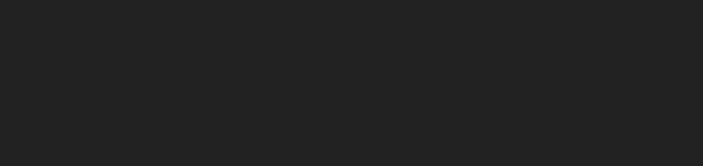
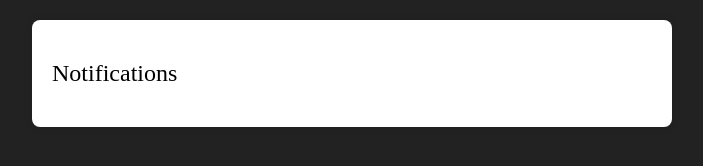
Before and after one commit to Par26ival/WMKS, a plain HTML site: page web/index.html in a window 1280 px wide. Shown: the whole page, without its empty margins (288-991 px from the left). Drawn offline with Linux system fonts and the light colour scheme.

Commit message:
fixed delay

```diff
--- a/web/index.css
+++ b/web/index.css
@@ -44,3 +44,19 @@ body {
         filter: none;
     }
 }
+
+.notification-container {
+    max-width: 600px;
+    margin: 20px auto;
+    background-color: #ffffff;
+    border-radius: 8px;
+    padding: 20px;
+    box-shadow: 0px 0px 10px rgba(0, 0, 0, 0.1);
+    display: none;
+    /* Initially hidden */
+}
+
+.notification-container.visible {
+    display: block;
+    /* Show the notification container */
+}
--- a/web/index.html
+++ b/web/index.html
@@ -12,6 +12,10 @@
     <div class="animation-container">
         <p id="animation-text">Hello, Kosio!</p>
     </div>
+    <div class="notification-container hidden">
+        <h2>Notifications</h2>
+        <ul id="notification-list"></ul>
+    </div>
     <script src="txt.js"></script>
 </body>
 
--- a/web/txt.js
+++ b/web/txt.js
@@ -1,6 +1,12 @@
 document.addEventListener("DOMContentLoaded", function () {
   var animationContainer = document.querySelector(".animation-container");
+  var notificationContainer = document.querySelector(".notification-container");
+
   setTimeout(function () {
     animationContainer.classList.add("hidden");
+
+    setTimeout(function () {
+      notificationContainer.style.display = "block";
+    }, 1000);
   }, 2300);
 });
```
